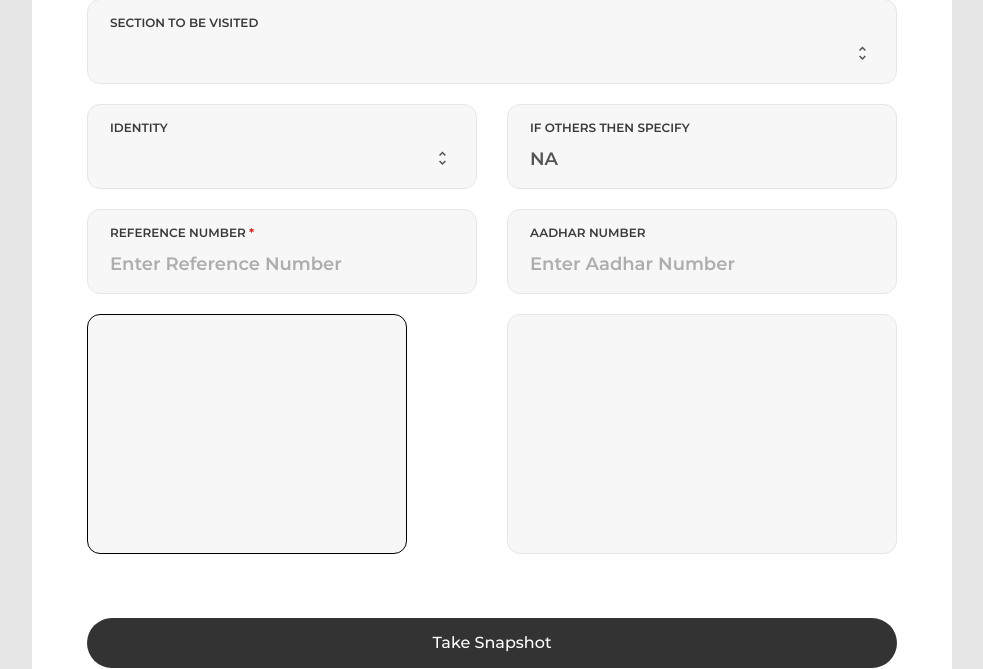
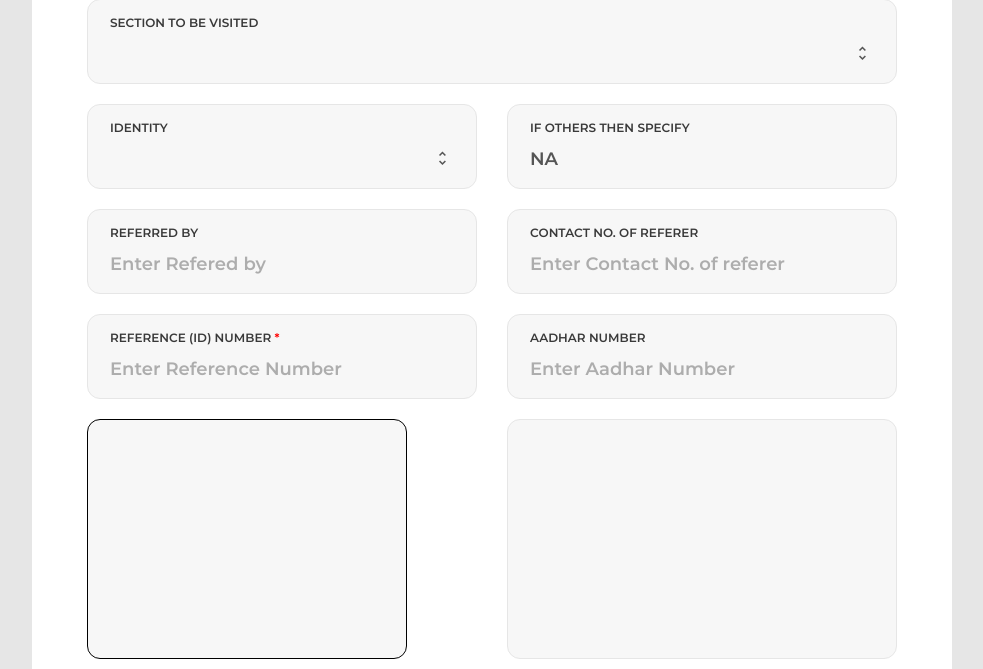
Before and after one commit to vedpatwardhan/Zero-Touch-Register, a Django app: page /entry/ in a window 1280 px wide. Shown: the part 517-1186 px from the top of the page, without its empty margins (148-1131 px from the left). Run offline with Django 3.2, Linux system fonts and the light colour scheme; a user stored in the database is signed in; some libraries are stand-ins or nearby versions; some web fonts are replaced.

Commit message:
Added reference name and contact fields

```diff
--- a/mapper/models.py
+++ b/mapper/models.py
@@ -17,5 +17,7 @@ class visitor(models.Model):
     aadhar=models.CharField(max_length=16,default="")
     section=models.CharField(max_length=100,default="")
     imagename=models.CharField(max_length=100,default="NA")
+    ref_name=models.CharField(max_length=100,default="NA")
+    ref_contact=models.CharField(max_length=15,default="NA")
     def __str__(self):  # __str__ for Python 3, __unicode__ for Python 2
         return self.name+"_"+self.entry
--- a/mapper/views.py
+++ b/mapper/views.py
@@ -8,7 +8,7 @@ from django.urls import reverse
 from datetime import date
 import os
 import csv
-from datetime import datetime
+from datetime import datetime, timedelta
 from dateutil import tz
 from .models import visitor
 from django.contrib import messages
@@ -47,6 +47,7 @@ def entry(request):
     now=now.astimezone(india_tz)
     current_time=now.strftime("%d/%m/%Y, %H:%M:%S")
     # if this is a POST request we need to process the form data
+
     if request.method == 'POST':
         # create a form instance and populate it with data from the request:
 
@@ -61,6 +62,8 @@ def entry(request):
         section=request.POST.get("department")
         other=request.POST.get("otherIdentity")
         imagename=request.POST.get("imagename")
+        ref_name=request.POST.get("refname")
+        ref_contect=request.POST.get("refcontact")
         other1=""
         print(imagename)
         if(other==None):
@@ -81,12 +84,13 @@ def entry(request):
             else:
                 log = visitor(name=name, imagename=imagename1, entry=current_time, phone=phone,
                               dateofentry=str(date.today()), address=address, other=other1, purpose=purpose,
-                              email=email, identity=identity, Reference=Reference, aadhar=aadhar, section=section)
+                              email=email, identity=identity, Reference=Reference, aadhar=aadhar,
+                              section=section,ref_name=ref_name,ref_contact=ref_contect)
                 log.save()
                 # return render(request, 'Index.html')
                 return landing_page(request)
         else:
-            log=visitor(name=name,imagename=imagename1,entry=current_time,phone=phone,dateofentry=str(date.today()),address=address,other=other1,purpose=purpose,email=email,identity=identity,Reference=Reference,aadhar=aadhar,section=section)
+            log=visitor(name=name,imagename=imagename1,entry=current_time,phone=phone,dateofentry=str(date.today()),address=address,other=other1,purpose=purpose,email=email,identity=identity,Reference=Reference,aadhar=aadhar,section=section,ref_name=ref_name,ref_contact=ref_contect)
             log.save()
             # return render(request, 'Index.html')
             return landing_page(request)
@@ -123,7 +127,7 @@ def export_users_csv_today(request):
     response = HttpResponse(content_type='text/csv')
     response['Content-Disposition'] = 'attachment; filename="Today\'s Report.csv"'
     writer = csv.writer(response)
-    writer.writerow(['Entry No.','Name','Entry Time','Entry Date', 'Exit Time', 'Phone', 'Email', 'Address', 'Purpose', 'Identity', 'If Other then Specify', 'Reference ID','Aadhar','Section to be Visited ','Image Name As Taken on Device'])
+    writer.writerow(['Entry No.','Name','Entry Time','Entry Date', 'Exit Time', 'Phone', 'Email', 'Address', 'Purpose', 'Identity', 'If Other then Specify', 'Reference ID','Aadhar','Section to be Visited ','Image Name As Taken on Device','Reference Person Name','Reference Person Contact'])
 
     users = visitor.objects.filter(dateofentry=str(date.today())).values_list()
     for user in users:
@@ -137,7 +141,7 @@ def export_users_csv_overall(request):
     response['Content-Disposition'] = 'attachment; filename="Overall Report.csv"'
     # today=str(datetime.date.today())
     writer = csv.writer(response)
-    writer.writerow(['Entry No.','Name','Entry Time','Entry Date', 'Exit Time', 'Phone', 'Email', 'Address', 'Purpose', 'Identity', 'If Other then Specify', 'Reference ID','Aadhar','Section to be Visited ','Image Name As Taken on Device'])
+    writer.writerow(['Entry No.','Name','Entry Time','Entry Date', 'Exit Time', 'Phone', 'Email', 'Address', 'Purpose', 'Identity', 'If Other then Specify', 'Reference ID','Aadhar','Section to be Visited ','Image Name As Taken on Device','Reference Person Name','Reference Person Contact'])
 
     users = visitor.objects.all().values_list()
     for user in users:
@@ -151,7 +155,7 @@ def export_users_csv_inside(request):
     response['Content-Disposition'] = 'attachment; filename="Still In Campus Report.csv"'
     # today=str(datetime.date.today())
     writer = csv.writer(response)
-    writer.writerow(['Entry No.','Name','Entry Time','Entry Date', 'Exit Time', 'Phone', 'Email', 'Address', 'Purpose', 'Identity', 'If Other then Specify', 'Reference ID','Aadhar','Section to be Visited ','Image Name As Taken on Device'])
+    writer.writerow(['Entry No.','Name','Entry Time','Entry Date', 'Exit Time', 'Phone', 'Email', 'Address', 'Purpose', 'Identity', 'If Other then Specify', 'Reference ID','Aadhar','Section to be Visited ','Image Name As Taken on Device','Reference Person Name','Reference Person Contact'])
 
     users = visitor.objects.filter(exit="Still in Campus").values_list()
     for user in users:
@@ -175,7 +179,7 @@ def export_users_csv_date(request):
 
     print(datel)
     writer = csv.writer(response)
-    writer.writerow(['Entry No.','Name','Entry Time','Entry Date', 'Exit Time', 'Phone', 'Email', 'Address', 'Purpose', 'Identity', 'If Other then Specify', 'Reference ID','Aadhar','Section to be Visited ','Image Name As Taken on Device'])
+    writer.writerow(['Entry No.','Name','Entry Time','Entry Date', 'Exit Time', 'Phone', 'Email', 'Address', 'Purpose', 'Identity', 'If Other then Specify', 'Reference ID','Aadhar','Section to be Visited ','Image Name As Taken on Device','Reference Person Name','Reference Person Contact'])
     print("here")
     passv=""
     if len(datel)!=0:
--- a/netmap/settings.py
+++ b/netmap/settings.py
@@ -82,7 +82,7 @@ WSGI_APPLICATION = 'netmap.wsgi.application'
 DATABASES = {
     'default': {
         'ENGINE': 'django.db.backends.sqlite3',
-        'NAME': BASE_DIR / 'db.sqlite3',
+        'NAME': str(BASE_DIR / 'db.sqlite3'),
     }
 }
 
--- a/templates/Entry_Form.html
+++ b/templates/Entry_Form.html
@@ -119,8 +119,18 @@
 					<input  class="input100" type="text" id="otherIdentity" name="otherIdentity" placeholder="Enter Your Identity " disabled>
 				</div>
 
+                <div class="wrap-input100 validate-input bg1 rs1-wrap-input100" >
+					<span class="label-input100">Referred by </span>
+					<input class="input100" type="text" name="refname" placeholder="Enter Refered by " required>
+				</div>
+
+				<div class="wrap-input100 validate-input bg1 rs1-wrap-input100" >
+					<span class="label-input100">Contact No. of Referer </span>
+					<input class="input100" type="text" name="refcontact" placeholder="Enter Contact No. of referer  " required>
+				</div>
+
 				<div class="wrap-input100 bg1 rs1-wrap-input100" >
-					<span class="label-input100">Reference number<font color="red">	*</font> </span>
+					<span class="label-input100">Reference (ID) number<font color="red">	*</font> </span>
 					<input class="input100" type="number" id="ref" name="Reference_student" placeholder="Enter Reference Number " required>
 				</div>
 
@@ -128,6 +138,7 @@
 					<span class="label-input100">Aadhar number </span>
 					<input class="input100" type="number" name="aadhar" placeholder="Enter Aadhar Number ">
 				</div>
+
 
 
 
```
